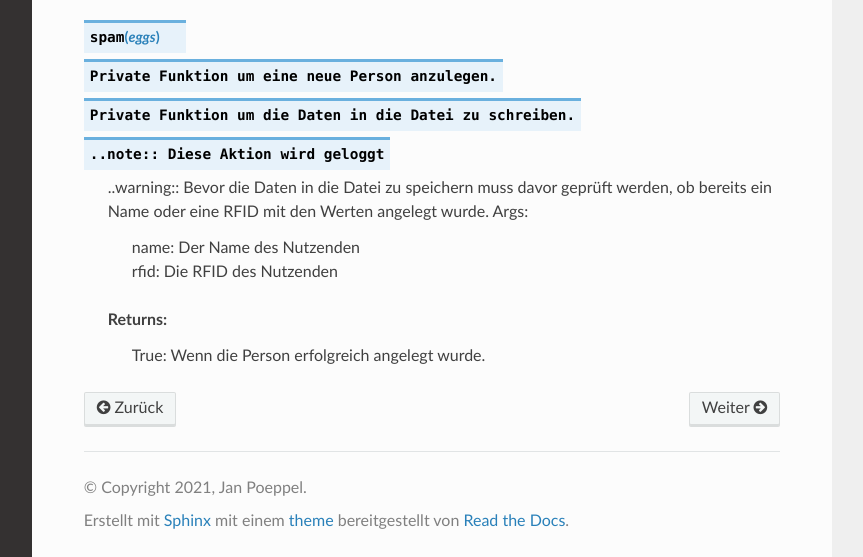
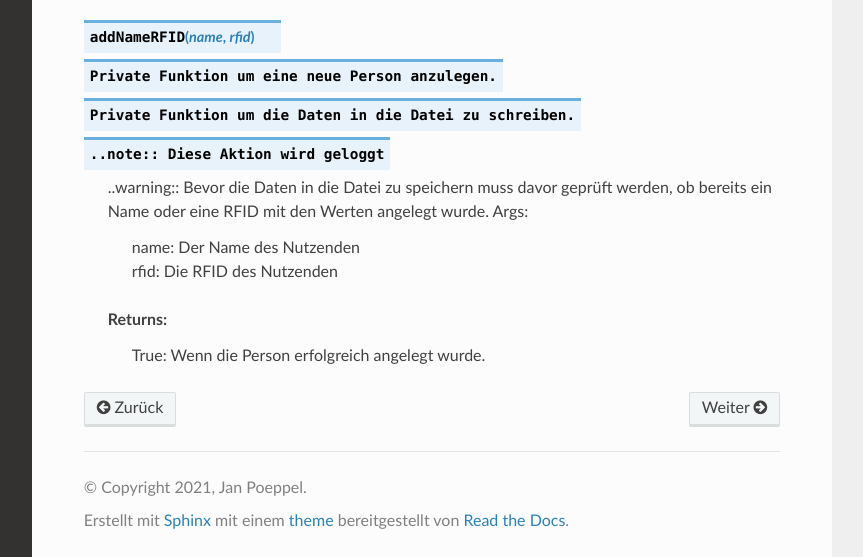
Before and after one commit to JanPoeppel/Smart-Fridge, a Sphinx documentation site: the page built from docs/person.rst, in a window 1280 px wide and 1085 px high, cut to the strip 528-1085 px from the top of the window. Shown: the whole strip, without its empty margins (268-1131 px from the left). Built offline with Sphinx 7.4.7 and the Read the Docs theme 2.0.0, drawn with Linux system fonts in a browser that asks for light colours.

Commit message:
Update person.rst

```diff
--- a/docs/person.rst
+++ b/docs/person.rst
@@ -17,7 +17,7 @@ Typisches Anwendungsbeispiel:
    :undoc-members:
    :show-inheritance:
 
-.. py:function:: spam(eggs)
+.. py:function:: addNameRFID(name, rfid)
     Private Funktion um eine neue Person anzulegen.
     Private Funktion um die Daten in die Datei zu schreiben.
     ..note:: Diese Aktion wird geloggt
```
